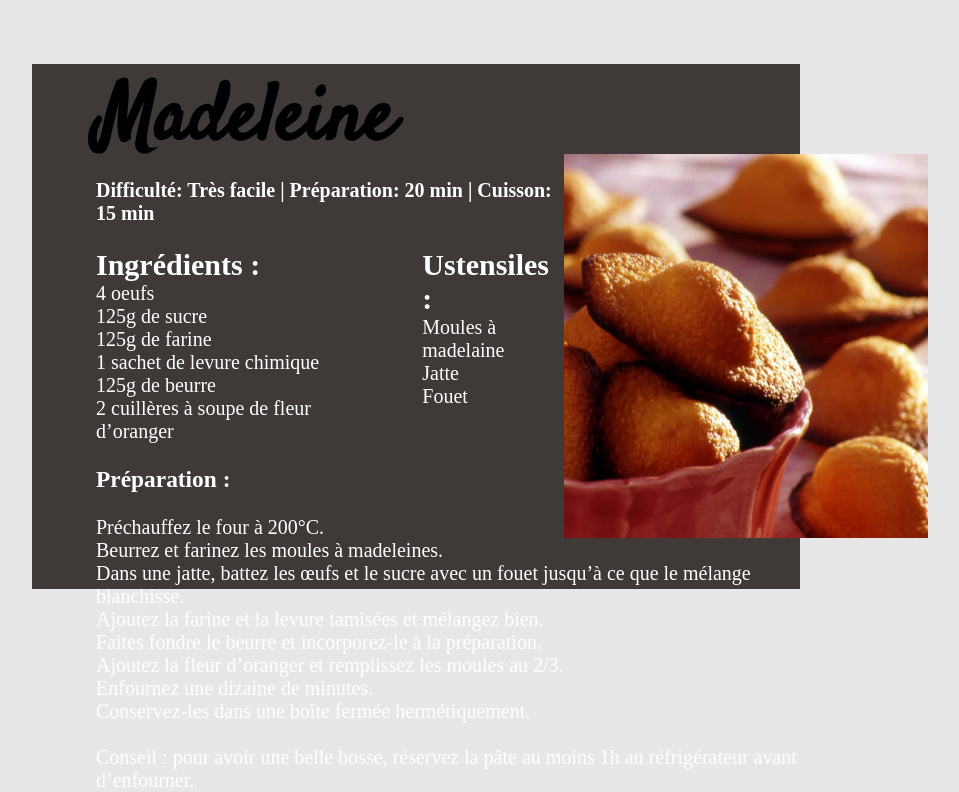
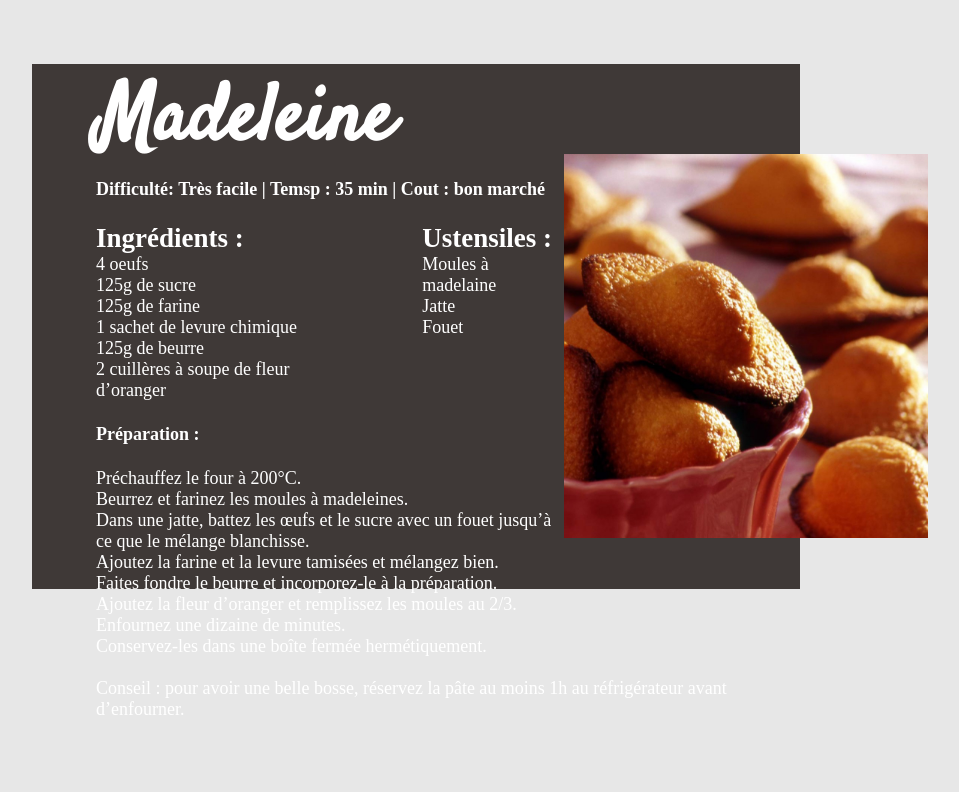
Before and after one commit to JulesVolpei/projetWeb, a PHP site: page /recette.html in a window 1280 px wide. Shown: the part 102-894 px from the top of the page, without its empty margins (160-1119 px from the left). After the commit the page ends 817 px from the top, so only its background shows below. Run offline with PHP 8.4, Linux system fonts and the light colour scheme.

Commit message:
recette page

```diff
--- a/css/recette.css
+++ b/css/recette.css
@@ -15,8 +15,14 @@
 
 }
 
-.encadrement h1, h3, h4, ul, p{
+.encadrement h1{
     margin-left: 5vw;
+    color: white;
+}
+.encadrement h3, h4, ul, p{
+    margin-left: 5vw;
+    color: white;
+    font-size: large;
 
 }
 
--- a/recette.html
+++ b/recette.html
@@ -31,8 +31,8 @@
     <section >
         <img id="image" src="image/madeleines_de_mamie-970x1024.jpg">
         <div class="encadrement">
-        <h1 id="">Madeleine</h1>
-        <h4>Difficulté: Très facile | Préparation: 20 min | Cuisson: 15 min</h4><br>
+        <h1>Madeleine</h1>
+        <h4>Difficulté: Très facile | Temsp : 35 min | Cout : bon marché</h4><br>
         <div class="liste">
         <ul>
             <h2>Ingrédients : </h2>
```
